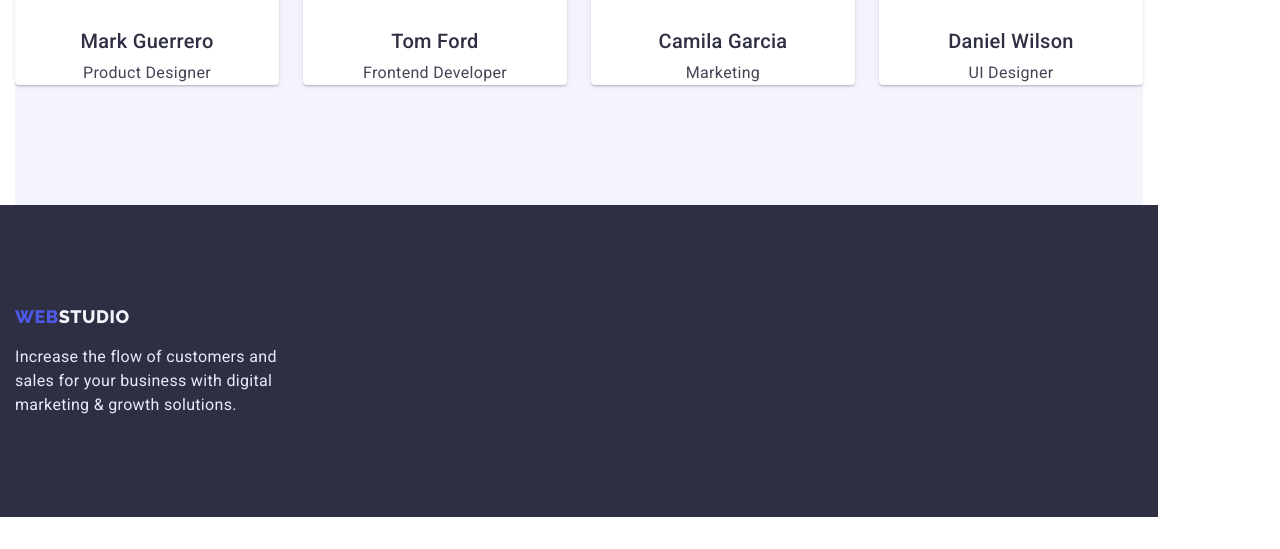
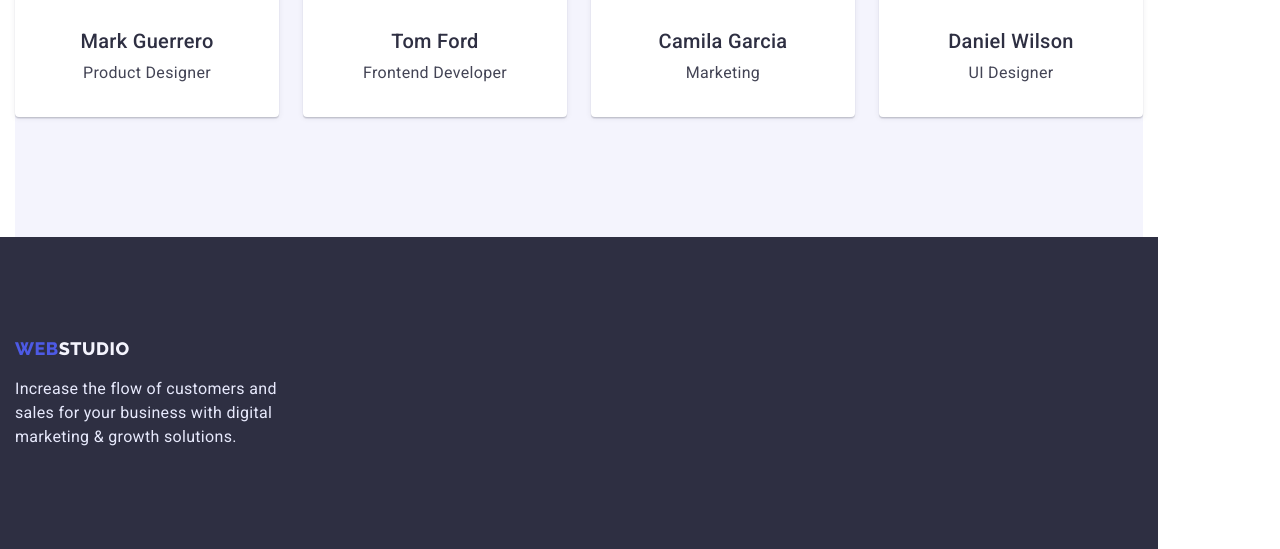
Before and after one commit to DanyilUA/goit-markup-hw-03, a plain HTML site: page index.html in a window 1280 px wide. Shown: the part 2065-2614 px from the top of the page. Before the commit the page ends 2582 px from the top, so only its background shows below. Drawn offline with nearby package versions, Linux system fonts and the light colour scheme.

Commit message:
pictures correct

```diff
--- a/css/style.css
+++ b/css/style.css
@@ -172,6 +172,7 @@ color: var(--btn-color);
 .portfolio-text-wrap {
 padding-top: 32px;
 padding-bottom: 32px;
+padding-left: 16px;
 }
 
 /* =================knopki design*/
@@ -278,9 +279,9 @@ margin-top: 72px;
 gap: 24px;
 text-align: center
 }
-
-.gallery-team-member {
-    margin-top: 32px;
+.gallery-team-wrap {
+    padding-top: 32px;
+    padding-bottom: 32px;
 }
 
 .gallery .hero-item-text {
--- a/index.html
+++ b/index.html
@@ -111,23 +111,31 @@
                 <ul class="hero-list-team list">
                     <li class="team-item">
                         <img class="img" src="./images/team/mark.jpg" alt="Mark's photo" width="264" height="260" />
+                        <div class="gallery-team-wrap">
                             <h3 class="gallery-team-member">Mark Guerrero</h3>
                             <p class="hero-item-text">Product Designer</p>
+                        </div>
                     </li>
                     <li class="team-item">
                         <img class="img" src="./images/team/tom.jpg" alt="Tom's photo" width="264" height="260" />
+                        <div class="gallery-team-wrap">
                             <h3 class="gallery-team-member">Tom Ford</h3>
                             <p class="hero-item-text">Frontend Developer</p>
+                        </div>
                     </li>
                     <li class="team-item">
                         <img class="img" src="./images/team/camila.jpg" alt="Camila's photo" width="264" height="260" />
+                        <div class="gallery-team-wrap">
                             <h3 class="gallery-team-member">Camila Garcia</h3>
                             <p class="hero-item-text">Marketing</p>
+                        </div>
                     </li>
                     <li class="team-item">
                         <img class="img" src="./images/team/daniel.jpg" alt="Daniel's photo" width="264" height="260" />
+                        <div class="gallery-team-wrap">
                             <h3 class="gallery-team-member">Daniel Wilson</h3>
                             <p class="hero-item-text">UI Designer</p>
+                        </div>
                     </li>
                 </ul>
             </section>
```
Lines whose indentation alone changed are shown as unchanged.
